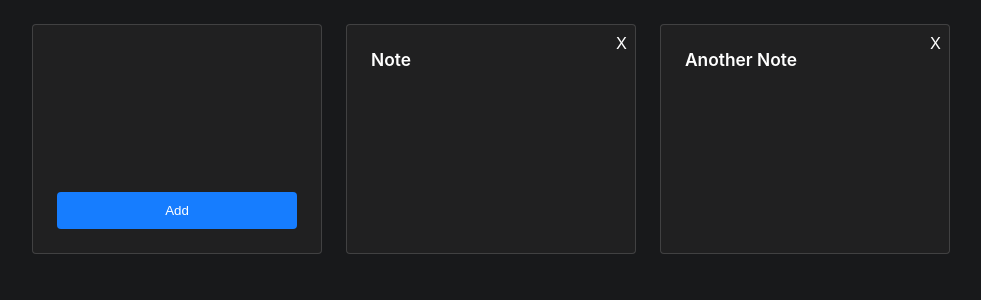
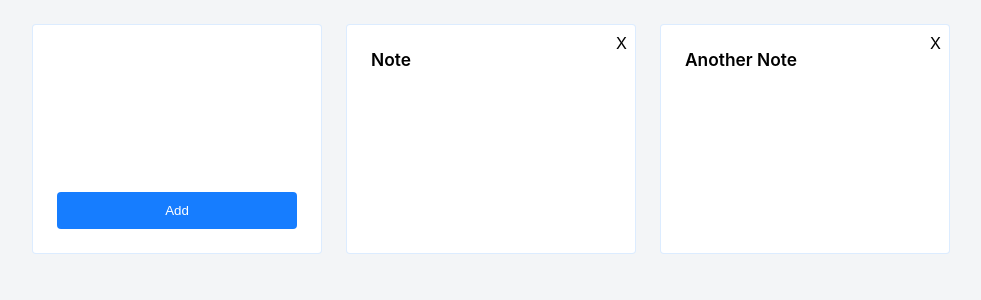
Before and after one commit to theruslanusmanov/keep, a React (Create React App) app in the folder src/keep-app/: page / in a window 1280 px wide. Shown: the top 300 px of the page, without its empty margins (149-1130 px from the left). Built offline with nearby package versions, Linux system fonts and the light colour scheme.

Commit message:
update styles

```diff
--- a/src/keep-app/src/App.css
+++ b/src/keep-app/src/App.css
@@ -5,8 +5,7 @@
   display: flex;
   flex-direction: column;
   align-items: center;
-  background-color: #18191b;
-  color: white;
+  background-color: #f3f5f7;
   box-sizing: border-box;
 }
 
@@ -19,8 +18,8 @@
 .note {
   position: relative;
   display: flex;
-  background-color: #202021;
-  border: 1px solid rgba(255, 255, 255, 0.15);
+  background-color: #ffffff;
+  border: 1px solid rgba(22, 125, 255, 0.15);
   border-radius: 4px;
   width: 240px;
   height: 180px;
@@ -39,15 +38,11 @@
 }
 
 .create-note {
-  color: white;
-  background-color: #202021;
   display: flex;
   flex-direction: column;
 }
 
 .create-note textarea {
-  color: white;
-  background-color: #202021;
   height: 100%;
   resize: none;
   border: none;
--- a/src/keep-app/src/index.css
+++ b/src/keep-app/src/index.css
@@ -5,5 +5,5 @@ body {
     sans-serif;
   -webkit-font-smoothing: antialiased;
   -moz-osx-font-smoothing: grayscale;
-  background-color: #18191b;
+  background-color: #f3f5f7;
 }
```
